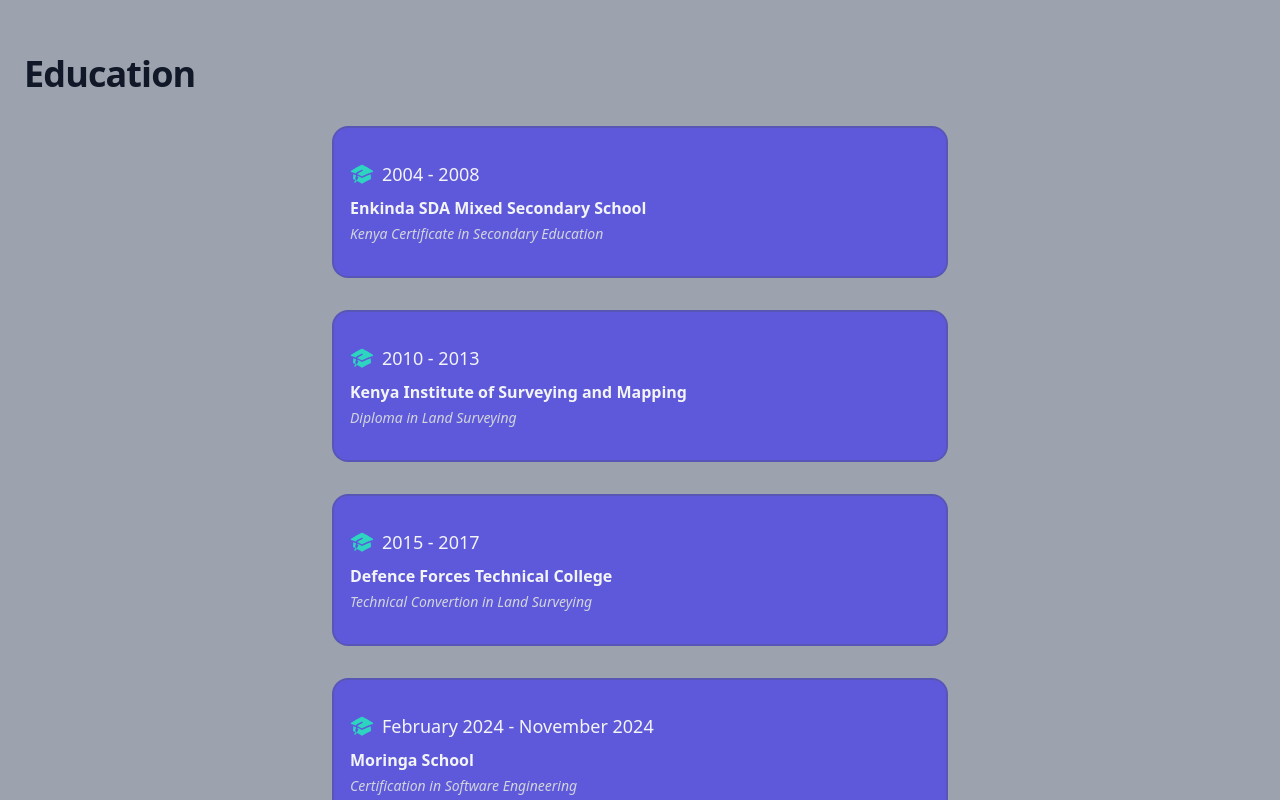
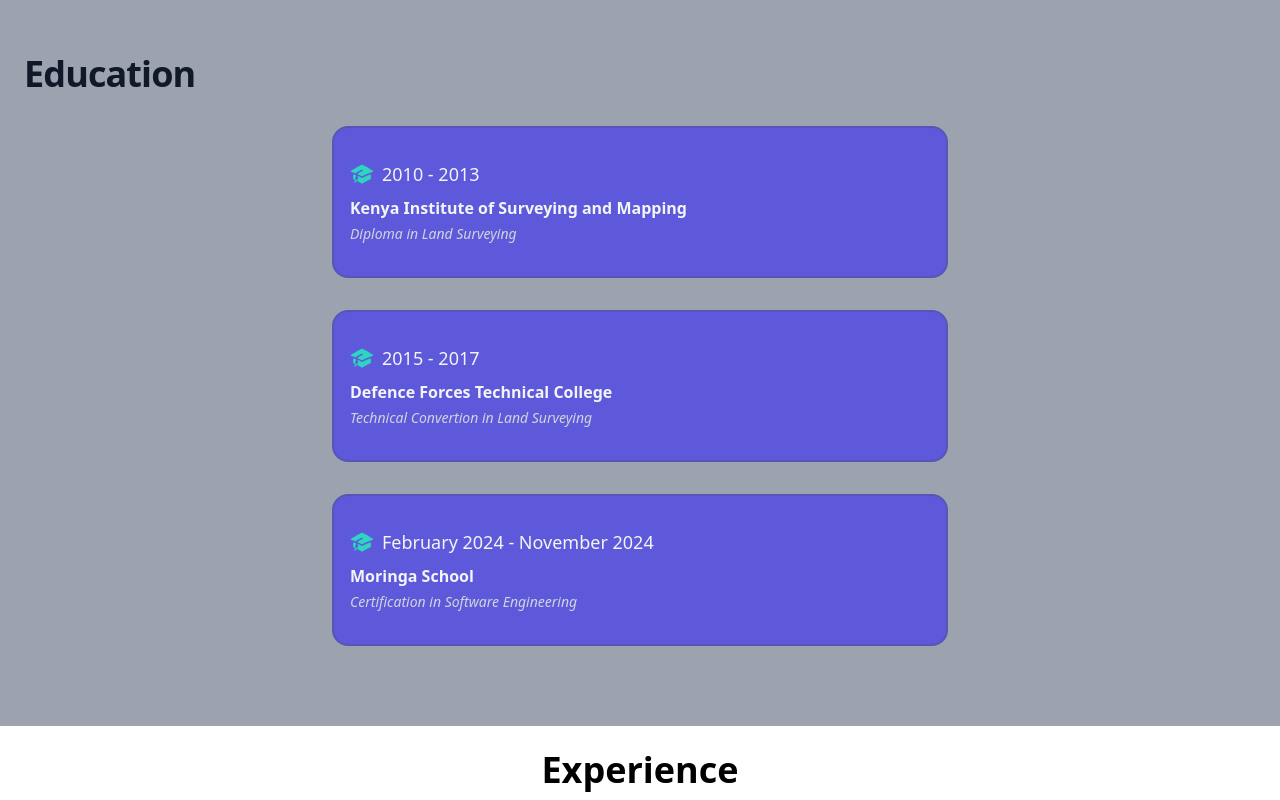
Before and after one commit to Akisa-Moruri/Portfolio, a React (Vite) app: page / in a window 1280 px wide. Shown: the part 1140-1940 px from the top of the page. Built offline with nearby package versions, Linux system fonts and the light colour scheme.

Commit message:
Education edits

```diff
--- a/src/Components/Education.jsx
+++ b/src/Components/Education.jsx
@@ -3,11 +3,7 @@
 
 function Education() {
   const educationData = [
-    {
-      year: '2004 - 2008',
-      school: 'Enkinda SDA Mixed Secondary School',
-      course:'Kenya Certificate in Secondary Education'
-    },
+
     {
       year: '2010 - 2013',
       school: 'Kenya Institute of Surveying and Mapping',
```
